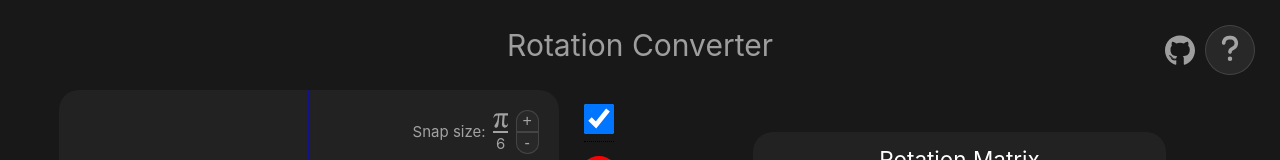
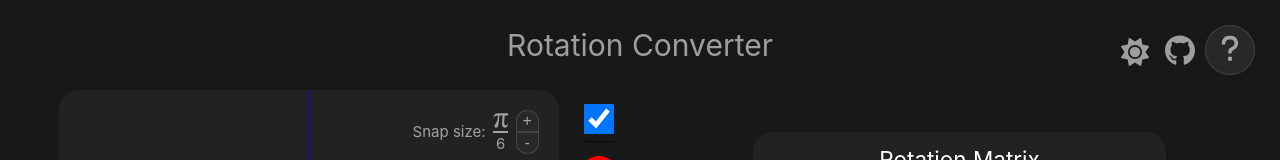
Before and after one commit to Divelix/rotation_converter, a Vue app: page / in a window 1280 px wide. Shown: the top 160 px of the page. Built offline with nearby package versions, Linux system fonts and the light colour scheme.

Commit message:
feat: Working theme switch button (need styling)

```diff
--- a/index.html
+++ b/index.html
@@ -3,7 +3,7 @@
 
 <head>
   <meta charset="UTF-8">
-  <link rel='icon' href="/favicon.ico">
+  <link rel='icon' href="/favicon.ico" sizes="any">
   <meta name="viewport" content="width=device-width, initial-scale=1.0">
   <title>Rotation Converter</title>
 </head>
--- a/package.json
+++ b/package.json
@@ -12,6 +12,7 @@
   },
   "dependencies": {
     "@types/three": "^0.162.0",
+    "@vueuse/core": "^10.9.0",
     "three": "^0.162.0",
     "vue": "^3.4.15"
   },
--- a/src/App.vue
+++ b/src/App.vue
@@ -7,6 +7,7 @@
 import VisQuat from './components/VisQuat.vue'
 import Help from './components/Help.vue'
 import Links from './components/Links.vue'
+import ColorMode from './components/ColorMode.vue'
 
 provide("isLocal", shallowRef(true))
 provide("isEdit", shallowRef(false))
@@ -29,6 +30,7 @@
     <h1>Rotation Converter</h1>
     <Help />
     <Links />
+    <ColorMode />
   </header>
 
   <main>
--- a/src/assets/base.css
+++ b/src/assets/base.css
@@ -46,8 +46,7 @@
   --color-text: var(--c-text-dark-2);
 }
 
-/* @media (prefers-color-scheme: light) {
-  :root {
+.dark {
   --color-background: var(--c-light-0);
   --color-background-soft: var(--c-light-1);
   --color-background-mute: var(--c-light-2);
@@ -58,7 +57,6 @@
   --color-heading: var(--c-text-light-1);
   --color-text: var(--c-text-light-1);
 }
-} */
 
 *,
 *::before,
--- /dev/null
+++ b/src/components/ColorMode.vue
@@ -0,0 +1,36 @@
+<script setup lang="ts">
+import { useDark, useToggle } from '@vueuse/core'
+import IconMoon from './icons/IconMoon.vue'
+import IconSun from './icons/IconSun.vue'
+
+const isDark = useDark()
+const toggleDark = useToggle(isDark)
+
+</script>
+
+<template>
+    <div class="mode">
+        <button @click="toggleDark()">
+            <IconMoon v-if="isDark" />
+            <IconSun v-else />
+        </button>
+    </div>
+</template>
+
+<style scoped>
+.mode {
+    position: fixed;
+    z-index: 1;
+    top: 33px;
+    right: 125px;
+}
+
+button {
+    width: 40px;
+    height: 40px;
+    border: 0;
+    border-radius: 50%;
+    background-color: transparent;
+    cursor: pointer;
+}
+</style>
--- /dev/null
+++ b/src/components/icons/IconMoon.vue
@@ -0,0 +1,12 @@
+<template>
+  <svg xmlns="http://www.w3.org/2000/svg" viewBox="0 0 384 512">
+    <path
+      d="M223.5 32C100 32 0 132.3 0 256S100 480 223.5 480c60.6 0 115.5-24.2 155.8-63.4c5-4.9 6.3-12.5 3.1-18.7s-10.1-9.7-17-8.5c-9.8 1.7-19.8 2.6-30.1 2.6c-96.9 0-175.5-78.8-175.5-176c0-65.8 36-123.1 89.3-153.3c6.1-3.5 9.2-10.5 7.7-17.3s-7.3-11.9-14.3-12.5c-6.3-.5-12.6-.8-19-.8z" />
+  </svg>
+</template>
+
+<style scoped>
+path {
+  fill: var(--c-text-dark-2);
+}
+</style>
--- /dev/null
+++ b/src/components/icons/IconSun.vue
@@ -0,0 +1,12 @@
+<template>
+  <svg xmlns="http://www.w3.org/2000/svg" viewBox="0 0 512 512">
+    <path
+      d="M361.5 1.2c5 2.1 8.6 6.6 9.6 11.9L391 121l107.9 19.8c5.3 1 9.8 4.6 11.9 9.6s1.5 10.7-1.6 15.2L446.9 256l62.3 90.3c3.1 4.5 3.7 10.2 1.6 15.2s-6.6 8.6-11.9 9.6L391 391 371.1 498.9c-1 5.3-4.6 9.8-9.6 11.9s-10.7 1.5-15.2-1.6L256 446.9l-90.3 62.3c-4.5 3.1-10.2 3.7-15.2 1.6s-8.6-6.6-9.6-11.9L121 391 13.1 371.1c-5.3-1-9.8-4.6-11.9-9.6s-1.5-10.7 1.6-15.2L65.1 256 2.8 165.7c-3.1-4.5-3.7-10.2-1.6-15.2s6.6-8.6 11.9-9.6L121 121 140.9 13.1c1-5.3 4.6-9.8 9.6-11.9s10.7-1.5 15.2 1.6L256 65.1 346.3 2.8c4.5-3.1 10.2-3.7 15.2-1.6zM160 256a96 96 0 1 1 192 0 96 96 0 1 1 -192 0zm224 0a128 128 0 1 0 -256 0 128 128 0 1 0 256 0z" />
+  </svg>
+</template>
+
+<style scoped>
+path {
+  fill: var(--c-text-dark-2);
+}
+</style>
```
Also changed, not shown: 1 other file (tests, documents, lock files or other folders). Lines whose indentation alone changed are shown as unchanged.
